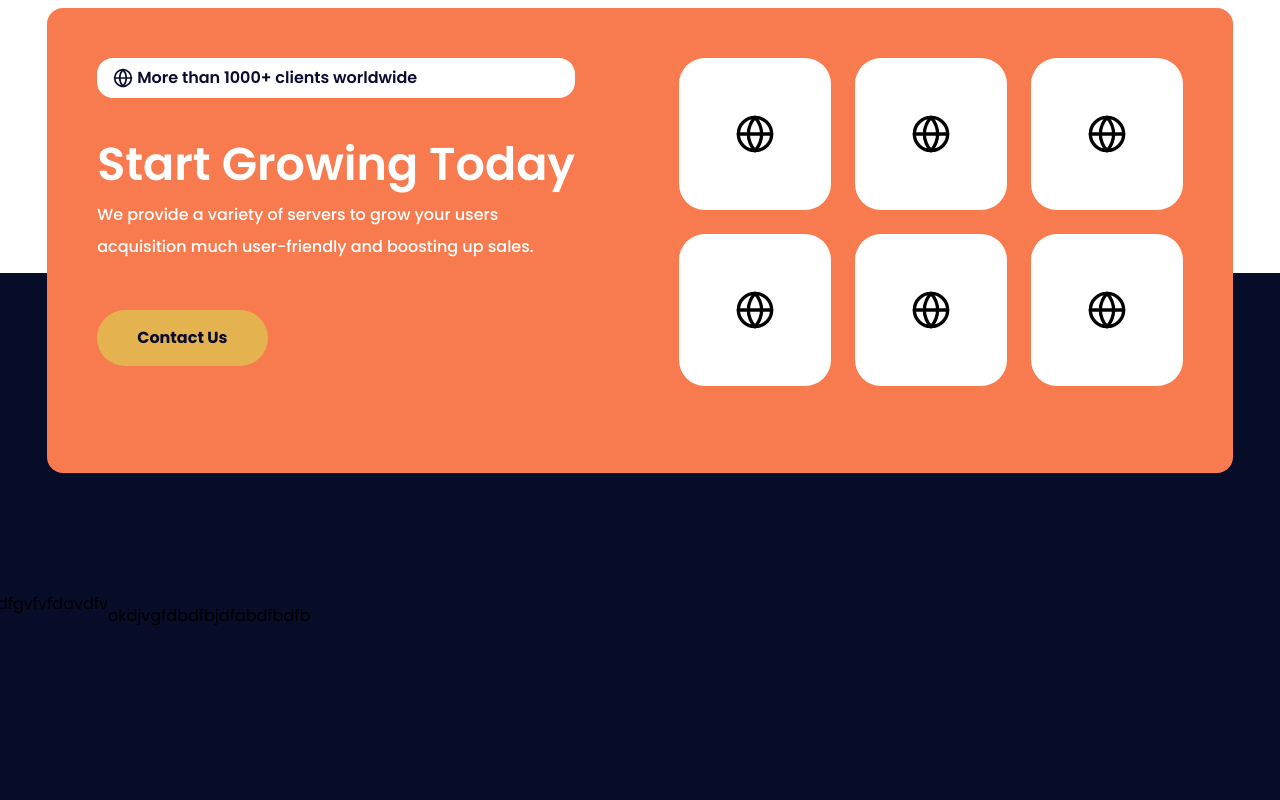
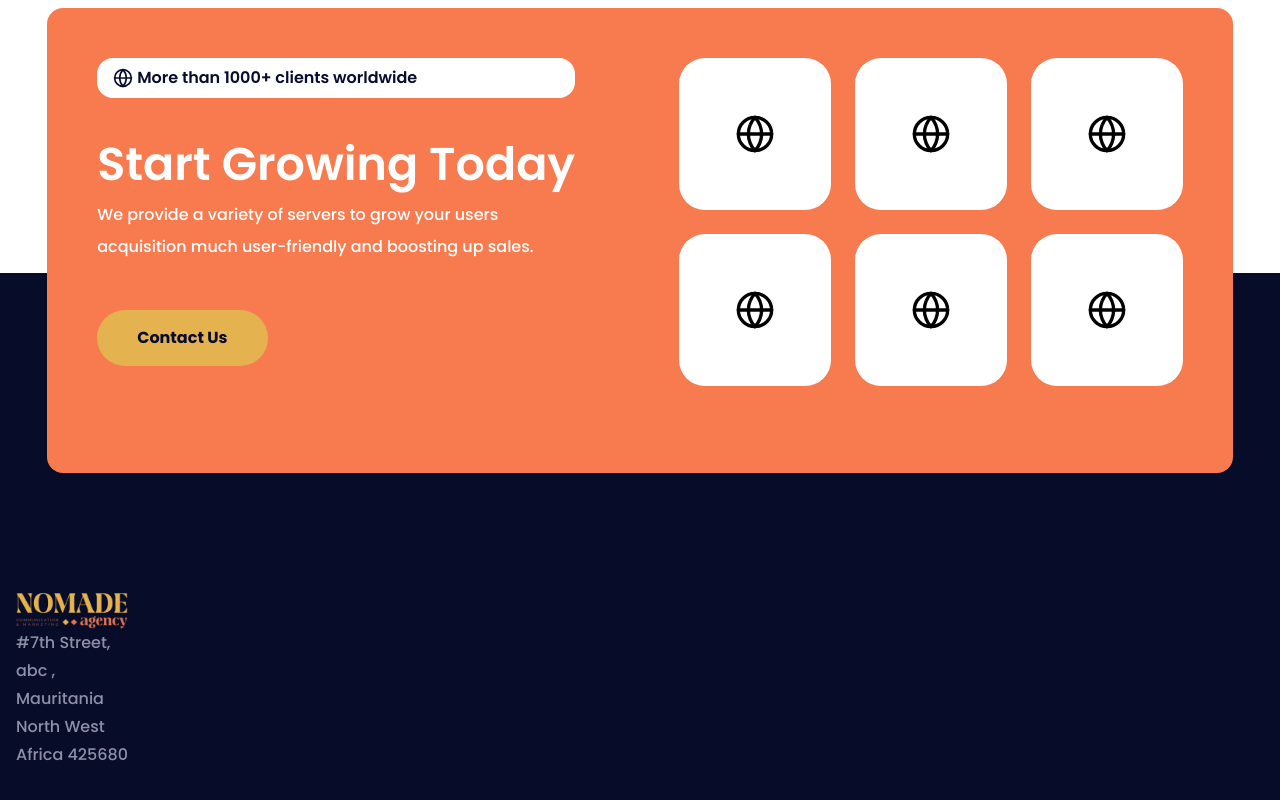
Before and after one commit to abishek180/nomade, a Next.js app: page / in a window 1280 px wide. Shown: the part 4814-5614 px from the top of the page. Built offline with nearby package versions, Linux system fonts and the light colour scheme.

Commit message:
changes in footer

```diff
--- a/components/footer.js
+++ b/components/footer.js
@@ -1,20 +1,17 @@
 import React from "react";
-import logo from "/public/Images/Rectangle.png"
+import logo from "/public/Images/Rectangle.png";
 import Image from "next/image";
 
 const footer = () => {
   return (
     <footer>
       <div className="h-[661px] bg-[#070C29] relative">
-       <div className="pt-80">
-       <div className="w-[80px] h-[46px] lg:w-[112px] lg:h-[46px] flex  justify-center items-center">
-
-          <Image src={logo} className="w-[100%]" alt="logo" />
-          <p>sugfudshvdfgvfvfdavdfv xcvxcvx</p>
-          <p>okdjvgfdbdfbjdfabdfbdfb</p>
-
-      </div>
-       </div>
+        <div className="pt-80 max-w-screen-xl mx-auto px-[16px]">
+          <div className="w-[80px] h-[46px] lg:w-[112px] lg:h-[46px]">
+            <Image src={logo} className="w-[100%]" alt="logo" />
+            <p className="text-[#8D90A8] text-[16px] font-medium leading-[28px]">#7th Street, abc , Mauritania North West Africa 425680 </p>
+          </div>
+        </div>
       </div>
     </footer>
   );
```
